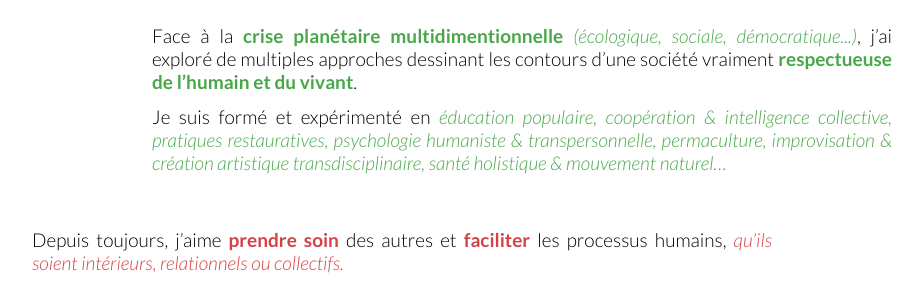
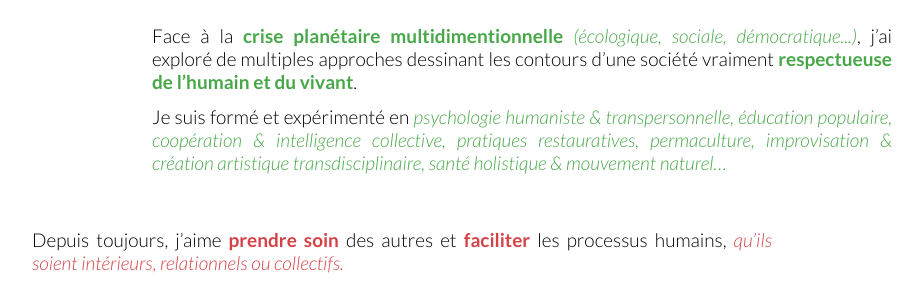
Before and after one commit to leomatteudi/leomatteudi, a Jekyll site: the page built from pages/3-qui-suis-je.html, in a window 1280 px wide. Shown: the part 801-1090 px from the top of the page, without its empty margins (178-1101 px from the left). Built offline with Jekyll 4.4.1, drawn with Linux system fonts in a browser that asks for light colours.

```diff
--- a/pages/3-qui-suis-je.html
+++ b/pages/3-qui-suis-je.html
@@ -13,7 +13,7 @@ title: Qui suis&#8209;je ?
 
 <div class="block wotitle green">
 	<p>Face à la <strong>crise planétaire multidimentionnelle</strong> <em>(écologique, sociale, démocratique...)</em>, j’ai exploré de multiples approches dessinant les contours d’une société vraiment <strong>respectueuse de l’humain et du vivant</strong>.</p>
-	<p>Je suis formé et expérimenté en <em>éducation populaire, coopération &amp;&nbsp;intelligence collective, pratiques restauratives, psychologie humaniste &amp;&nbsp;transpersonnelle, permaculture, improvisation & création artistique transdisciplinaire, santé holistique & mouvement naturel&#8230;</em></p>
+	<p>Je suis formé et expérimenté en <em>psychologie humaniste &amp;&nbsp;transpersonnelle, éducation populaire, coopération &amp;&nbsp;intelligence collective, pratiques restauratives, permaculture, improvisation & création artistique transdisciplinaire, santé holistique & mouvement naturel&#8230;</em></p>
 </div>
 
 <div class="block wotitle red">
```
